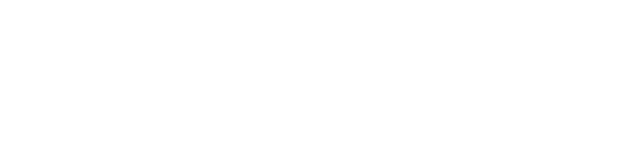
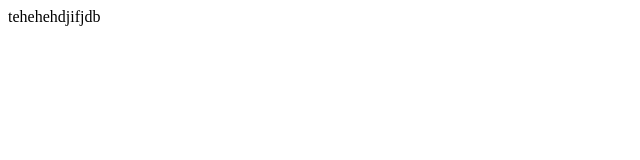
Before and after one commit to shawn-387/shawn-387.github.io, a plain HTML site: page index.html in a window 1280 px wide. Shown: the whole page, without its empty margins (0-640 px from the left). Drawn offline with Linux system fonts and the light colour scheme.

Commit message:
Update index.html

```diff
--- a/index.html
+++ b/index.html
@@ -5,5 +5,6 @@
   </title>
  </head>
  <body>
+  <p>tehehehdjifjdb</p>
  </body>
 </html>
```
